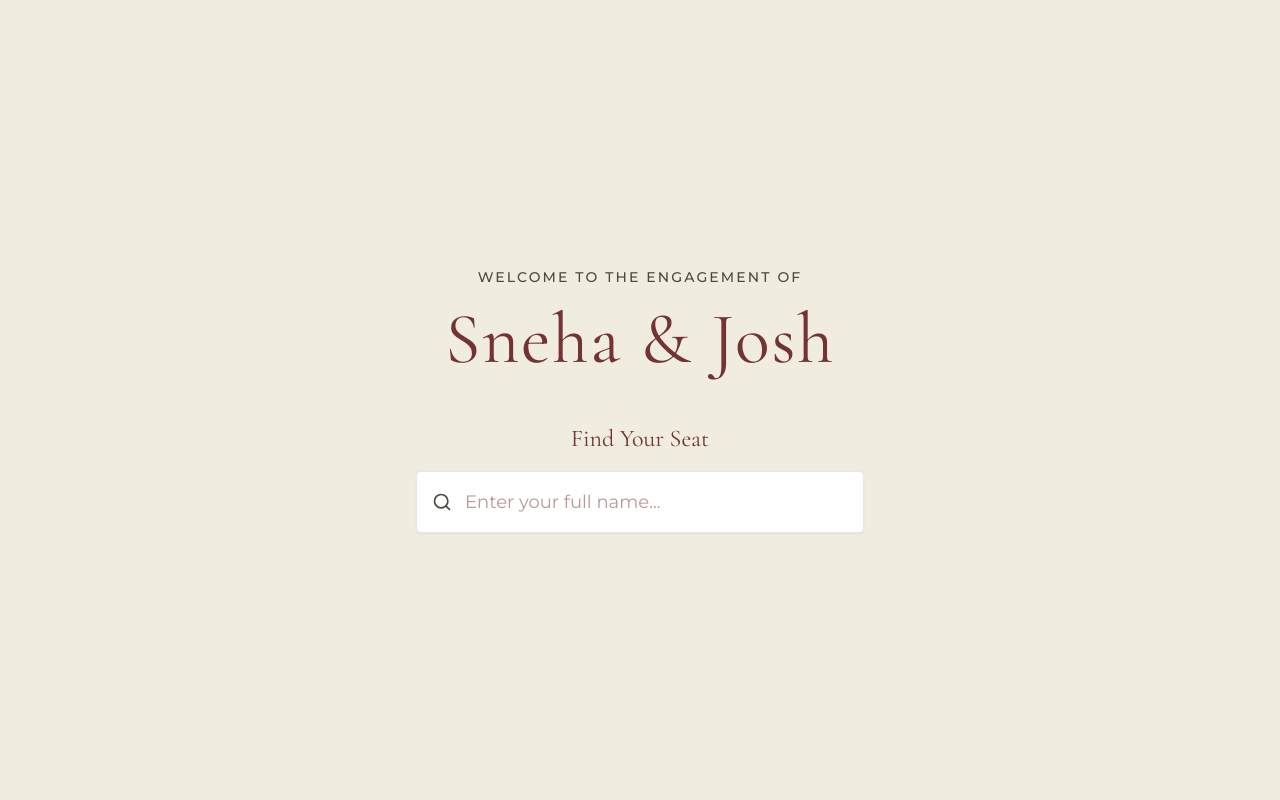
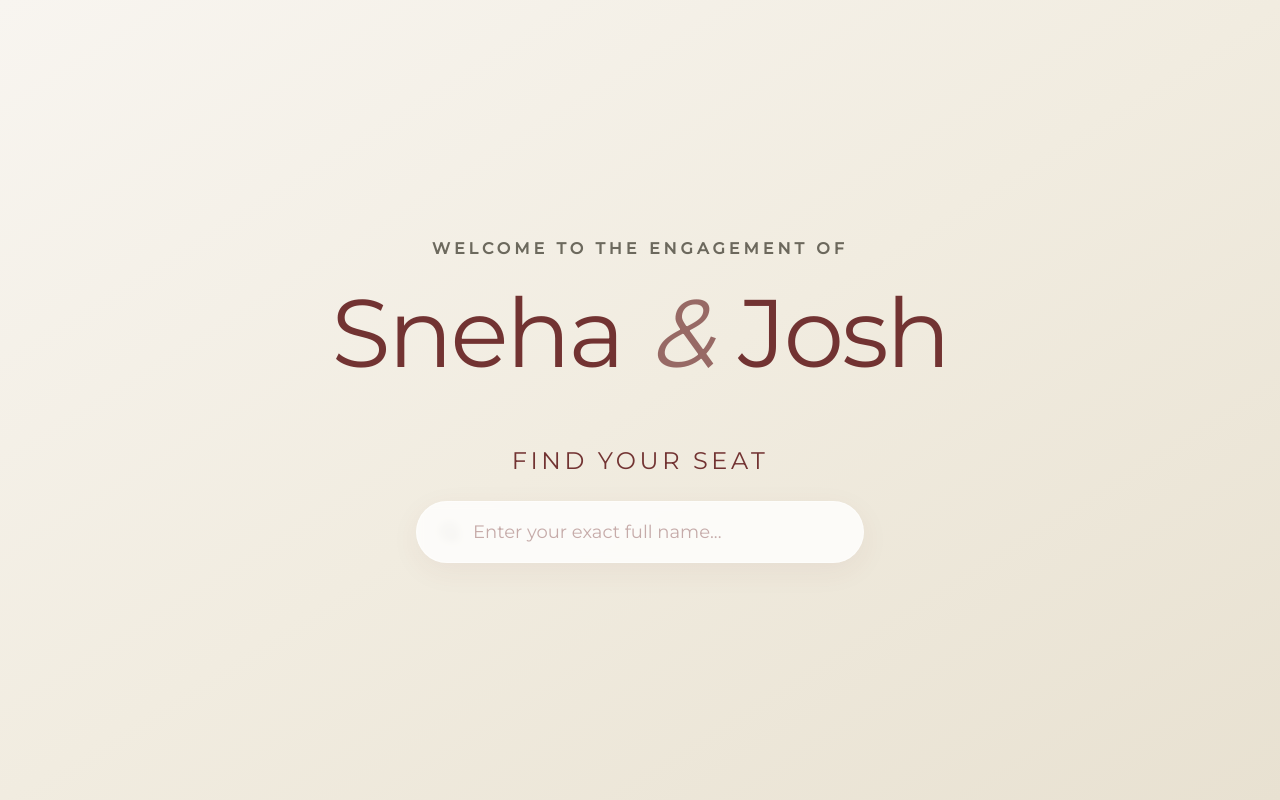
Before and after one commit to jpmatthews165/engagement-seating, a React (Vite) app: page / in a window 1280 px wide. Built offline with nearby package versions, Linux system fonts and the light colour scheme.

Commit message:
updated style

```diff
--- a/src/App.jsx
+++ b/src/App.jsx
@@ -1,13 +1,6 @@
 import React, { useState, useEffect } from 'react';
-import { Search, X } from 'lucide-react';
+import { Search, X, ChevronRight } from 'lucide-react';
 import Papa from 'papaparse';
-
-const fallbackData = `Name,Household,Table
-Josh Matthews,The Matthews Family,1
-Sneha Patel,The Patel Family,1
-Jane Doe,The Doe Family,4
-John Doe,The Doe Family,4
-Little Timmy Doe,The Doe Family,Kids Table 1`;
 
 export default function App() {
   const [guests, setGuests] = useState([]);
@@ -17,9 +10,8 @@ export default function App() {
   const [isLoading, setIsLoading] = useState(true);
 
   useEffect(() => {
-    const parseCSV = (data, isString = false) => {
-      Papa.parse(data, {
-        download: !isString,
+    Papa.parse('/guests.csv', {
+      download: true,
       header: true,
       skipEmptyLines: true,
       complete: (results) => {
@@ -27,15 +19,10 @@ export default function App() {
         setIsLoading(false);
       },
       error: (error) => {
-          console.warn('Could not load guests.csv, using fallback data.', error);
-          if (!isString) {
-            parseCSV(fallbackData, true);
-          }
+        console.warn('Could not load guests.csv:', error);
+        setIsLoading(false);
       }
     });
-    };
-
-    parseCSV('/guests.csv');
   }, []);
 
   useEffect(() => {
@@ -69,53 +56,51 @@ export default function App() {
   };
 
   return (
-    <div className="min-h-screen bg-[#f1ece0] text-[#723332] font-sans flex flex-col items-center justify-center p-4">
+    <div className="min-h-screen bg-gradient-to-br from-[#f8f5f0] via-[#f1ece0] to-[#e8e1d1] text-[#723332] font-text flex flex-col items-center justify-center p-6 selection:bg-[#723332] selection:text-[#f1ece0]">
+
+      <div className="max-w-2xl w-full text-center relative z-10 flex flex-col items-center">
 
         {/* Hero Section */}
-      <div className="max-w-xl w-full text-center relative z-10">
-        <div className="space-y-4">
-          {/* New Introductory Text */}
-          <p className="tracking-[0.15em] text-xs md:text-sm uppercase text-[#4b483c] font-medium">
+        <div className="space-y-6 mb-16 animate-in fade-in slide-in-from-bottom-4 duration-700">
+          <p className="font-subheading tracking-[0.25em] text-sm md:text-base uppercase text-[#4b483c] font-semibold opacity-80">
             Welcome to the engagement of
           </p>
-          {/* Main title updated to Sneha & Josh */}
-          <h1 className="font-serif text-6xl md:text-7xl tracking-wide text-[#723332]">
-            Sneha & Josh
+          <h1 className="font-title text-6xl md:text-8xl tracking-tight text-[#723332]">
+            Sneha <span className="font-text italic font-normal opacity-70 mx-1">&</span> Josh
           </h1>
         </div>
 
-        {/* Search Input Area */}
-        <div className="relative w-full max-w-md mx-auto mt-12">
-          {/* Instruction for finding seat */}
-          <p className="font-serif text-2xl text-[#723332] mb-4">
+        {/* Search Area */}
+        <div className="w-full max-w-md relative animate-in fade-in slide-in-from-bottom-6 duration-700 delay-150">
+          <label className="block font-subheading uppercase tracking-[0.15em] text-xl md:text-2xl text-[#723332] mb-6 text-center">
             Find Your Seat
-          </p>
+          </label>
 
-          <div className="relative flex items-center">
-            {/* Search icon updated to Accent #4b483c */}
-            <Search className="absolute left-4 text-[#4b483c] w-5 h-5" />
+          <div className="relative group">
+            <Search className="absolute left-6 top-1/2 -translate-y-1/2 text-[#4b483c]/60 w-5 h-5 transition-colors group-focus-within:text-[#723332]" />
             <input
               type="text"
-              placeholder={isLoading ? "Loading guest list..." : "Enter your full name..."}
+              placeholder={isLoading ? "Loading guest list..." : "Enter your exact full name..."}
               value={searchTerm}
               onChange={(e) => setSearchTerm(e.target.value)}
               disabled={isLoading}
-              // Focus ring updated to Accent #4b483c
-              className="w-full pl-12 pr-4 py-4 bg-white border border-gray-200 focus:border-[#4b483c] outline-none rounded shadow-sm text-lg transition-all disabled:opacity-50 text-[#723332] placeholder:text-[#723332]/50"
+              className="w-full pl-14 pr-6 py-4 bg-white/80 backdrop-blur-sm border border-white/40 focus:border-[#723332]/30 outline-none rounded-full shadow-[0_8px_30px_rgb(114,51,50,0.06)] text-lg font-text transition-all disabled:opacity-50 text-[#723332] placeholder:text-[#723332]/40 focus:bg-white focus:shadow-[0_8px_30px_rgb(114,51,50,0.12)]"
             />
           </div>
 
           {/* Live Search Results Dropdown */}
           {searchResults.length > 0 && (
-            <div className="absolute w-full mt-2 bg-white border border-gray-200 shadow-lg rounded max-h-64 overflow-y-auto text-left z-50">
+            <div className="absolute w-full mt-3 bg-white/95 backdrop-blur-md border border-[#f1ece0] shadow-xl rounded-2xl max-h-[60vh] overflow-y-auto text-left z-50 overflow-hidden animate-in fade-in zoom-in-95 duration-200">
               {searchResults.map((guest, index) => (
                 <button
                   key={index}
                   onClick={() => handleSelectGuest(guest)}
-                  // Hover effect uses a slight transparency of the accent color for a smooth feel
-                  className="w-full text-left px-6 py-4 border-b border-gray-100 last:border-0 hover:bg-[#4b483c]/10 transition-colors"
+                  className="w-full group flex items-center justify-between px-6 py-4 border-b border-[#f1ece0] last:border-0 hover:bg-[#f8f5f0] transition-colors"
                 >
-                  <p className="font-serif text-xl text-[#723332]">{guest.Name}</p>
+                  <span className="font-text text-xl text-[#723332] group-hover:translate-x-1 transition-transform">
+                    {guest.Name}
+                  </span>
+                  <ChevronRight className="w-4 h-4 text-[#4b483c] opacity-0 group-hover:opacity-100 group-hover:-translate-x-1 transition-all" />
                 </button>
               ))}
             </div>
@@ -123,9 +108,9 @@ export default function App() {
 
           {/* No Results Message */}
           {searchTerm.length > 0 && searchResults.length === 0 && !isLoading && (
-            <div className="absolute w-full mt-2 bg-white border border-gray-200 shadow-lg rounded p-6 text-center z-50">
-              <p className="text-[#723332]/70">No guest found matching "{searchTerm}"</p>
-              <p className="text-sm mt-1 text-[#4b483c]">Try typing just your first or last name.</p>
+            <div className="absolute w-full mt-3 bg-white/95 backdrop-blur-md border border-[#f1ece0] shadow-xl rounded-2xl p-8 text-center z-50 animate-in fade-in zoom-in-95 duration-200">
+              <p className="text-xl text-[#723332] font-title mb-2">No guest found</p>
+              <p className="text-sm font-text text-[#4b483c]/80">Try typing just your first or last name.</p>
             </div>
           )}
         </div>
@@ -133,44 +118,42 @@ export default function App() {
 
       {/* Household Modal Overlay */}
       {selectedHousehold && (
-        <div className="fixed inset-0 bg-black/40 backdrop-blur-sm flex items-center justify-center p-4 z-50">
-          <div className="bg-[#f1ece0] p-8 md:p-12 rounded shadow-2xl max-w-md w-full relative animate-in fade-in zoom-in duration-200 border-t-4 border-[#723332]">
+        <div className="fixed inset-0 bg-[#4b483c]/20 backdrop-blur-md flex items-center justify-center p-4 z-50 animate-in fade-in duration-300">
+          <div className="bg-[#fcfbf9]/95 backdrop-blur-xl p-8 md:p-12 rounded-3xl shadow-2xl max-w-md w-full relative border border-white/50 animate-in zoom-in-95 duration-300">
+
             <button
               onClick={() => setSelectedHousehold(null)}
-              className="absolute top-6 right-6 text-[#723332]/40 hover:text-[#723332] transition-colors"
+              className="absolute top-6 right-6 p-2 rounded-full bg-[#f1ece0]/50 text-[#723332]/60 hover:text-[#723332] hover:bg-[#f1ece0] transition-all"
             >
-              <X className="w-6 h-6" />
+              <X className="w-5 h-5" />
             </button>
 
-            <div className="text-center mb-8">
-              <h2 className="font-serif text-3xl text-[#723332]">
+            <div className="text-center mb-10 mt-2">
+              <h2 className="font-title text-3xl md:text-4xl text-[#723332]">
                 {selectedHousehold.name}
               </h2>
-              {/* Divider updated to Accent #4b483c */}
-              <div className="h-px w-16 bg-[#4b483c] mx-auto mt-4"></div>
+              <div className="h-px w-12 bg-[#723332]/20 mx-auto mt-6"></div>
             </div>
 
-            <div className="space-y-4">
+            <div className="space-y-2">
               {selectedHousehold.members.map((member, index) => (
                 <div
                   key={index}
-                  className="flex justify-between items-center py-3 border-b border-[#723332]/10 last:border-0"
+                  className="flex justify-between items-center py-4 px-2 border-b border-[#723332]/10 last:border-0 group hover:bg-[#f1ece0]/30 rounded-lg transition-colors"
                 >
-                  <span className="font-medium text-lg text-[#723332]">{member.Name}</span>
-                  <div className="text-right">
-                    {/* Table label updated to Accent #4b483c */}
-                    <span className="text-sm text-[#4b483c] uppercase tracking-wider block text-xs">Table</span>
-                    <span className="font-serif text-2xl text-[#723332]">{member.Table}</span>
+                  <span className="font-text font-bold text-lg text-[#4b483c]">{member.Name}</span>
+                  <div className="text-right flex flex-col items-end">
+                    <span className="font-subheading text-[10px] text-[#723332]/60 uppercase tracking-[0.2em] font-semibold mb-1">Table</span>
+                    <span className="font-title text-3xl text-[#723332] leading-none">{member.Table}</span>
                   </div>
                 </div>
               ))}
             </div>
 
-            <div className="mt-10 text-center">
+            <div className="mt-12 text-center">
               <button
                 onClick={() => setSelectedHousehold(null)}
-                // Button background is Font #723332, hover is Accent #4b483c
-                className="bg-[#723332] text-[#f1ece0] px-8 py-3 tracking-widest uppercase text-xs hover:bg-[#4b483c] transition-colors rounded-sm shadow-md"
+                className="w-full bg-[#723332] text-[#f1ece0] px-8 py-4 font-subheading tracking-[0.2em] uppercase text-xs font-semibold hover:bg-[#5a2322] hover:shadow-lg hover:-translate-y-0.5 active:translate-y-0 transition-all rounded-xl"
               >
                 Close
               </button>
```
Lines whose indentation alone changed are shown as unchanged.
